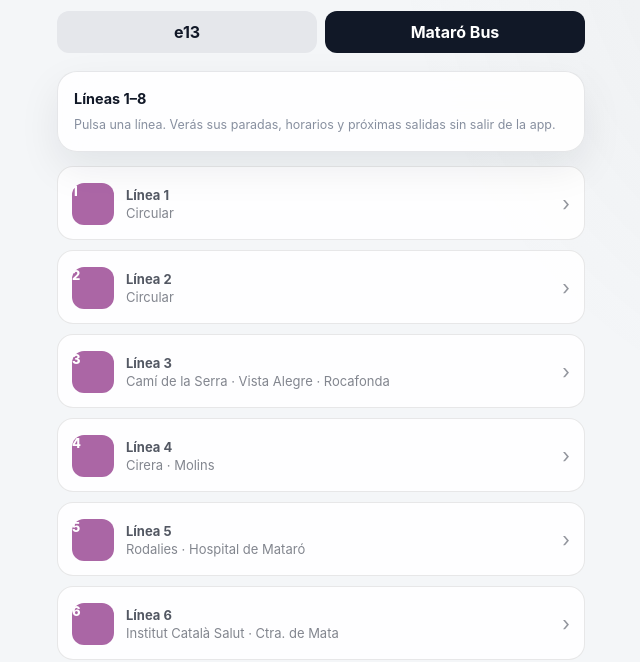
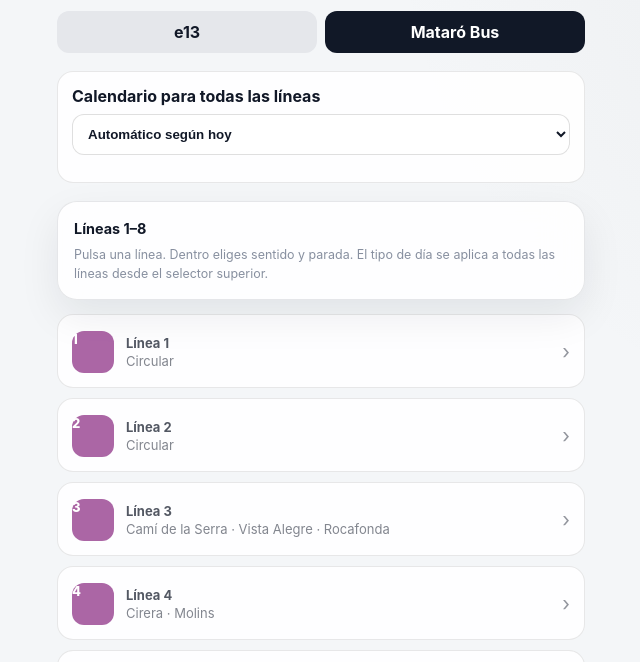
Before and after one commit to newdhas/bus-granollers-mataro, a website with bundled scripts: page mataro-bus.html in a window 1280 px wide. Shown: the part 110-772 px from the top of the page, without its empty margins (319-959 px from the left). Built offline with nearby package versions, Linux system fonts and the light colour scheme.

Commit message:
Use one global calendar selector for Mataró Bus

```diff
--- a/mataro-bus.html
+++ b/mataro-bus.html
@@ -12,9 +12,10 @@
   <style>
     .mode-tabs{display:grid;grid-template-columns:1fr 1fr;gap:8px;margin:14px 0 18px}.mode-tabs a{display:block;text-align:center;padding:11px 12px;border-radius:12px;text-decoration:none;font-weight:700;background:#e5e7eb;color:#111827}.mode-tabs a.active{background:#111827;color:#fff}
     .urban-grid{display:grid;gap:10px;margin-top:14px}.urban-line{display:flex;align-items:center;gap:12px;padding:14px;border-radius:16px;background:var(--card,#fff);color:inherit;border:1px solid rgba(127,127,127,.18);width:100%;text-align:left}.line-badge{width:42px;height:42px;border-radius:12px;display:grid;place-items:center;background:#8b2c83;color:#fff;font-size:20px;font-weight:800;flex:none}.urban-line strong{display:block}.urban-line span{display:block;font-size:13px;opacity:.72;margin-top:2px}
+    .calendar-global{margin:14px 0;padding:14px;border-radius:16px;background:var(--card,#fff);border:1px solid rgba(127,127,127,.18)}.calendar-global select{width:100%;margin-top:8px;padding:11px;border-radius:12px;border:1px solid rgba(127,127,127,.25);background:inherit;color:inherit;font-weight:700}
     .detail{margin-top:18px;padding:16px;border-radius:18px;background:var(--card,#fff);border:1px solid rgba(127,127,127,.18)}.hidden{display:none!important}.detail-head{display:flex;justify-content:space-between;gap:12px;align-items:center}.detail h2{margin:0;font-size:21px}.controls{display:grid;grid-template-columns:1fr 1fr;gap:10px;margin:14px 0}.controls select,.pdf-btn{width:100%;padding:11px;border-radius:12px;border:1px solid rgba(127,127,127,.25);background:inherit;color:inherit;font-weight:700}.next-box{padding:16px;border-radius:16px;background:#8b2c83;color:#fff}.next-time{font-size:44px;font-weight:850;line-height:1}.times{display:flex;flex-wrap:wrap;gap:8px;margin-top:12px}.time-chip{padding:8px 10px;border-radius:999px;background:#e5e7eb;color:#111827;font-weight:700;font-size:14px}.pdf-link{display:inline-block;margin-top:14px;text-decoration:none;font-weight:700}.official-note{font-size:13px;line-height:1.45;opacity:.78}
     @media(max-width:620px){.controls{grid-template-columns:1fr}}
-    @media(prefers-color-scheme:dark){.mode-tabs a{background:#26313f;color:#f8fafc}.mode-tabs a.active{background:#f8fafc;color:#111827}.urban-line,.detail{background:#18212d}.time-chip{background:#26313f;color:#f8fafc}}
+    @media(prefers-color-scheme:dark){.mode-tabs a{background:#26313f;color:#f8fafc}.mode-tabs a.active{background:#f8fafc;color:#111827}.urban-line,.detail,.calendar-global{background:#18212d}.time-chip{background:#26313f;color:#f8fafc}}
   </style>
 </head>
 <body>
@@ -22,12 +23,23 @@
     <header class="topbar"><div><p class="eyebrow">Mataró Bus</p><h1>Horarios</h1></div><div class="clock" id="urbanClock">--:--</div></header>
     <nav class="mode-tabs"><a href="./index.html">e13</a><a class="active" href="./mataro-bus.html">Mataró Bus</a></nav>
 
-    <section class="info-card"><strong>Líneas 1–8</strong><p class="official-note">Pulsa una línea. Verás sus paradas, horarios y próximas salidas sin salir de la app.</p></section>
+    <section class="calendar-global">
+      <strong>Calendario para todas las líneas</strong>
+      <select id="globalCalendar" aria-label="Calendario global">
+        <option value="auto">Automático según hoy</option>
+        <option value="weekday">Laborable</option>
+        <option value="saturday">Sábado</option>
+        <option value="holiday">Domingo / festivo</option>
+      </select>
+      <p class="official-note" id="globalCalendarInfo" style="margin-bottom:0"></p>
+    </section>
+
+    <section class="info-card"><strong>Líneas 1–8</strong><p class="official-note">Pulsa una línea. Dentro eliges sentido y parada. El tipo de día se aplica a todas las líneas desde el selector superior.</p></section>
     <section class="urban-grid" id="urbanLines"></section>
 
     <section class="detail hidden" id="lineDetail">
       <div class="detail-head"><div><span class="source-pill">OFICIAL</span><h2 id="detailTitle">Línea</h2></div><button id="closeDetail" class="pdf-btn" style="width:auto">Cerrar</button></div>
-      <div class="controls"><select id="scheduleSelect" aria-label="Horario"></select><select id="stopSelect" aria-label="Parada"></select></div>
+      <div class="controls"><select id="scheduleSelect" aria-label="Sentido"></select><select id="stopSelect" aria-label="Parada"></select></div>
       <div id="nextDepartures"></div>
       <div class="times" id="allTimes"></div>
       <a id="pdfLink" class="official-link pdf-link" target="_blank" rel="noopener noreferrer">Ver PDF oficial ↗</a>
```
